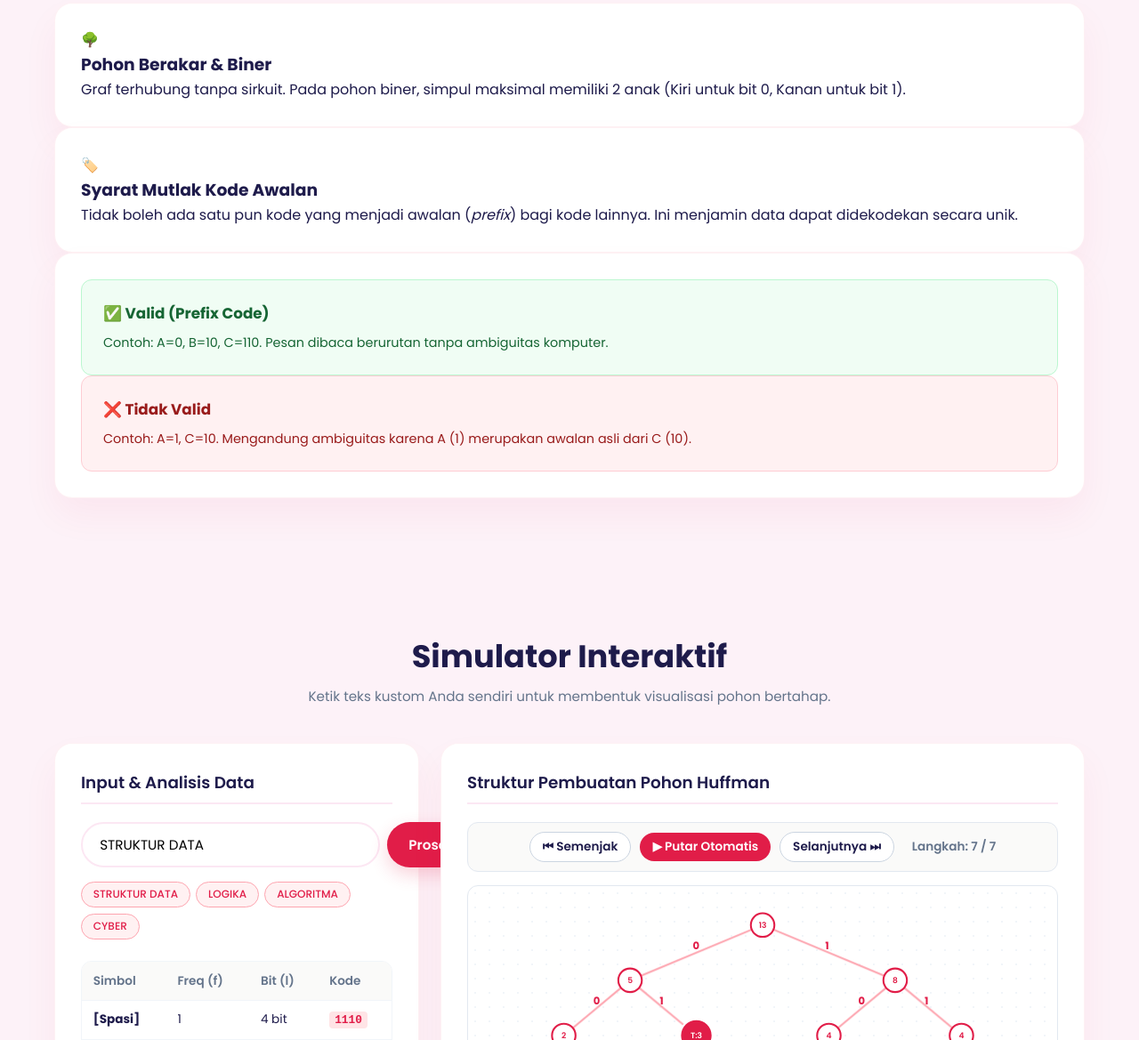
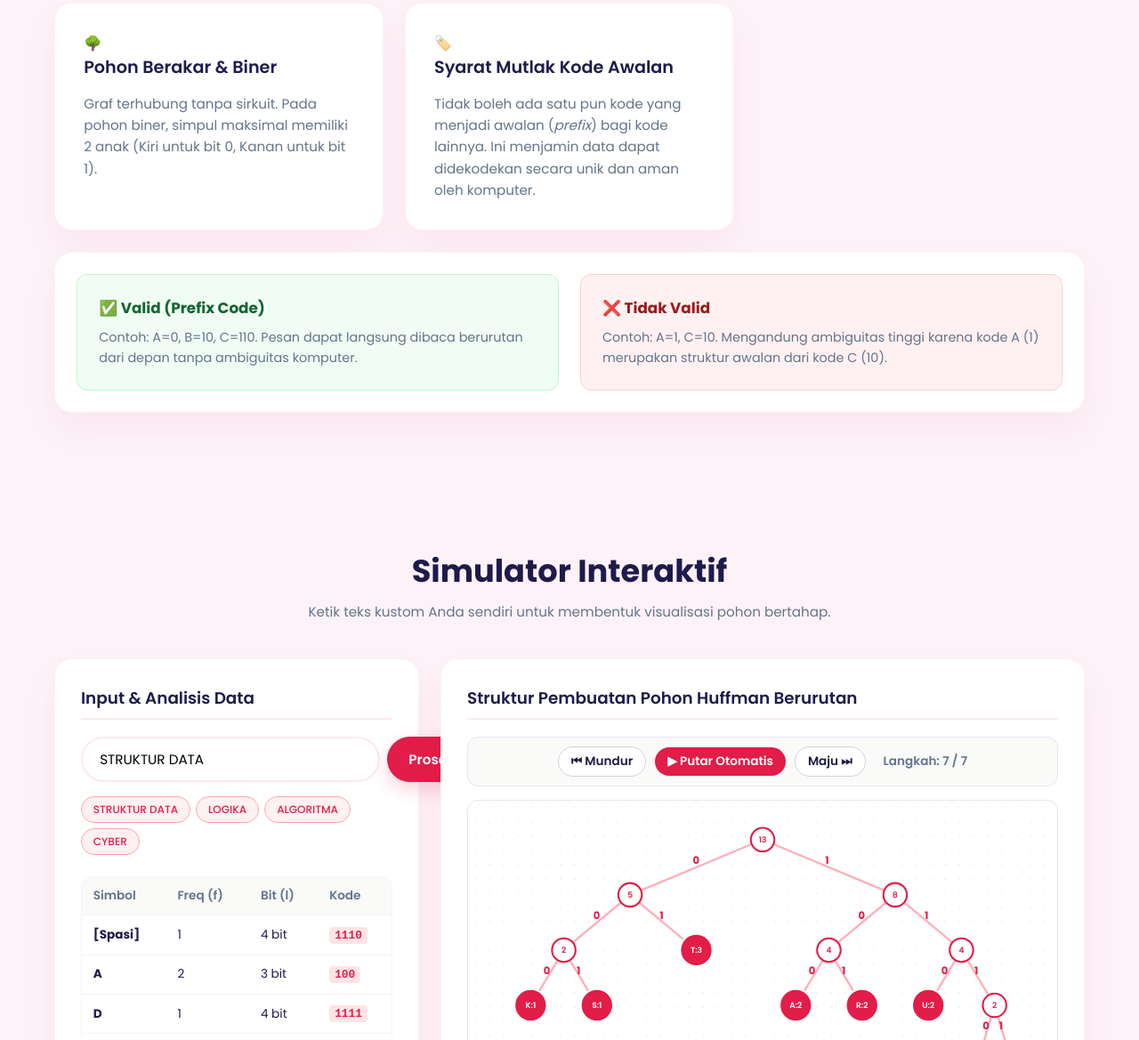
Before and after one commit to farelyh-15/RosettaTree, a plain HTML site: page RosettaTree/index.html in a window 1280 px wide. Shown: the part 913-2082 px from the top of the page at 89% size. Drawn offline with Linux system fonts and the light colour scheme.

Commit message:
Update index.html

```diff
--- a/RosettaTree/index.html
+++ b/RosettaTree/index.html
@@ -32,25 +32,25 @@
             <h2>Konsep Dasar</h2>
             <p>Materi Kuliah Matematika Diskrit Informatika</p>
         </div>
-        <div class="modern-grid">
-            <div class="glass-card">
+        <div class="theory-grid">
+            <div class="theory-card">
                 <div class="icon-wrap">🌳</div>
                 <h3>Pohon Berakar & Biner</h3>
                 <p>Graf terhubung tanpa sirkuit. Pada pohon biner, simpul maksimal memiliki 2 anak (Kiri untuk bit <code>0</code>, Kanan untuk bit <code>1</code>).</p>
             </div>
-            <div class="glass-card">
+            <div class="theory-card">
                 <div class="icon-wrap">🏷️</div>
                 <h3>Syarat Mutlak Kode Awalan</h3>
-                <p>Tidak boleh ada satu pun kode yang menjadi awalan (<em>prefix</em>) bagi kode lainnya. Ini menjamin data dapat didekodekan secara unik.</p>
+                <p>Tidak boleh ada satu pun kode yang menjadi awalan (<em>prefix</em>) bagi kode lainnya. Ini menjamin data dapat didekodekan secara unik dan aman oleh komputer.</p>
             </div>
-            <div class="glass-card span-full compare-box">
+            <div class="theory-card span-full compare-container">
                 <div class="compare valid">
                     <h4>✅ Valid (Prefix Code)</h4>
-                    <p>Contoh: <code>A=0</code>, <code>B=10</code>, <code>C=110</code>. Pesan dibaca berurutan tanpa ambiguitas komputer.</p>
+                    <p>Contoh: <code>A=0</code>, <code>B=10</code>, <code>C=110</code>. Pesan dapat langsung dibaca berurutan dari depan tanpa ambiguitas komputer.</p>
                 </div>
                 <div class="compare invalid">
                     <h4>❌ Tidak Valid</h4>
-                    <p>Contoh: <code>A=1</code>, <code>C=10</code>. Mengandung ambiguitas karena A (1) merupakan awalan asli dari C (10).</p>
+                    <p>Contoh: <code>A=1</code>, <code>C=10</code>. Mengandung ambiguitas tinggi karena kode A (1) merupakan struktur awalan dari kode C (10).</p>
                 </div>
             </div>
         </div>
@@ -96,12 +96,12 @@
             </div>
 
             <div class="panel-visual glass-card">
-                <h3 class="panel-title">Struktur Pembuatan Pohon Huffman</h3>
+                <h3 class="panel-title">Struktur Pembuatan Pohon Huffman Berurutan</h3>
 
                 <div class="playback-controls">
-                    <button id="btnPrevStep" class="btn-step" title="Langkah Sebelumnya">⏮ Semenjak</button>
+                    <button id="btnPrevStep" class="btn-step" title="Langkah Sebelumnya">⏮ Mundur</button>
                     <button id="btnPlayPause" class="btn-step btn-play" title="Putar Otomatis">▶ Putar Otomatis</button>
-                    <button id="btnNextStep" class="btn-step" title="Langkah Selanjutnya">Selanjutnya ⏭</button>
+                    <button id="btnNextStep" class="btn-step" title="Langkah Selanjutnya">Maju ⏭</button>
                     <span id="stepIndicator" class="step-counter">Langkah: 0 / 0</span>
                 </div>
 
```
